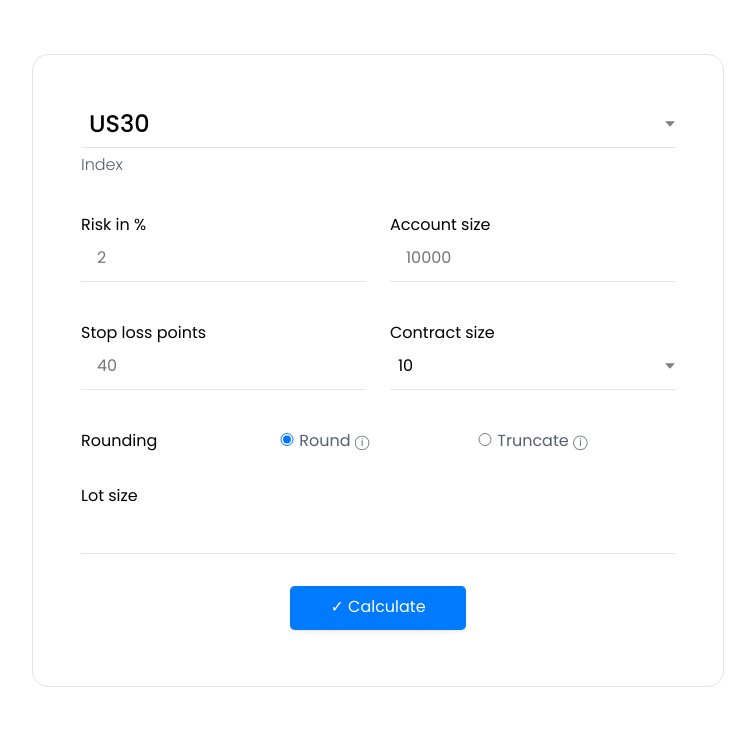
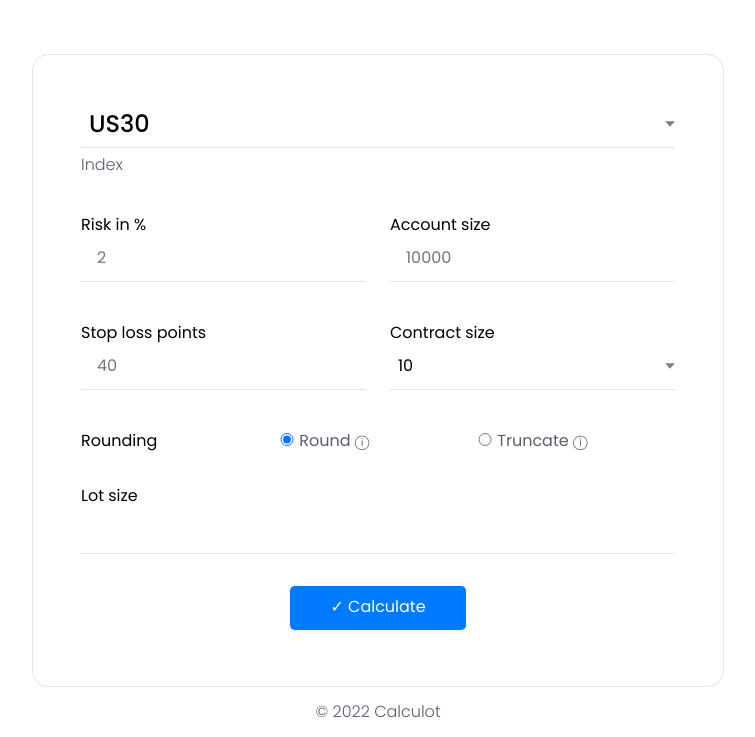
Before and after one commit to jaykasiphat/calculot, a website: page src/index.html in a window 1280 px wide. Shown: the part 205-942 px from the top of the page, without its empty margins (262-1017 px from the left). Before the commit the page ends 892 px from the top, so only its background shows below. Drawn offline with Linux system fonts and the light colour scheme.

Commit message:
Add copyright and year

```diff
--- a/src/css/style.css
+++ b/src/css/style.css
@@ -56,6 +56,10 @@ label[for="index-select"] {
 
 .hidden {
   display: none;
+}
+
+footer {
+  text-align: center;
 }
 
 /*********************
--- a/src/index.html
+++ b/src/index.html
@@ -89,6 +89,9 @@
       </div>
     </form>
   </main>
+  <footer>
+    <p>&copy; <span></span> Calculot</p>
+  </footer>
   <script src="main.js"></script>
 </body>
 </html>
--- a/src/main.js
+++ b/src/main.js
@@ -7,6 +7,14 @@
 /**
  * @typedef {Object} MouseEvent
  */
+
+/**
+ * Return the current year
+ * @returns {number} - current year
+ */
+function currentYear() {
+  return new Date().getFullYear();
+}
 
 /**
  * Set element's display property to none
@@ -70,7 +78,7 @@ function getFormData() {
 }
 
 /**
- * Returns true if every number is greater than 0 and is not NaN, false otherwise
+ * Return true if every number is greater than 0 and is not NaN, false otherwise
  * @param {Array<number>} arr - Array of position data
  * @returns {boolean}
  */
@@ -101,7 +109,7 @@ async function convertCurrency(from, to, amount) {
 }
 
 /**
- * Returns the calculated lot size
+ * Return the calculated lot size
  * @returns {Promise} - Promise object of calculated lot size
  */
 async function calculateLot() {
@@ -160,9 +168,16 @@ const icons = Array.from(document.querySelectorAll('.icon'));
 
 /**
  * Button element
- * @type {Object}
+ * @type {HTMLElement}
  */
 const calculateButton = document.querySelector('#calculateBtn');
 
+/**
+ * Span element
+ * @type {HTMLElement}
+ */
+const footerSpan = document.querySelector('footer span');
+
 icons.forEach((element) => element.addEventListener('click', showTip));
 calculateButton.addEventListener('click', displayLot);
+footerSpan.textContent = currentYear();
```
